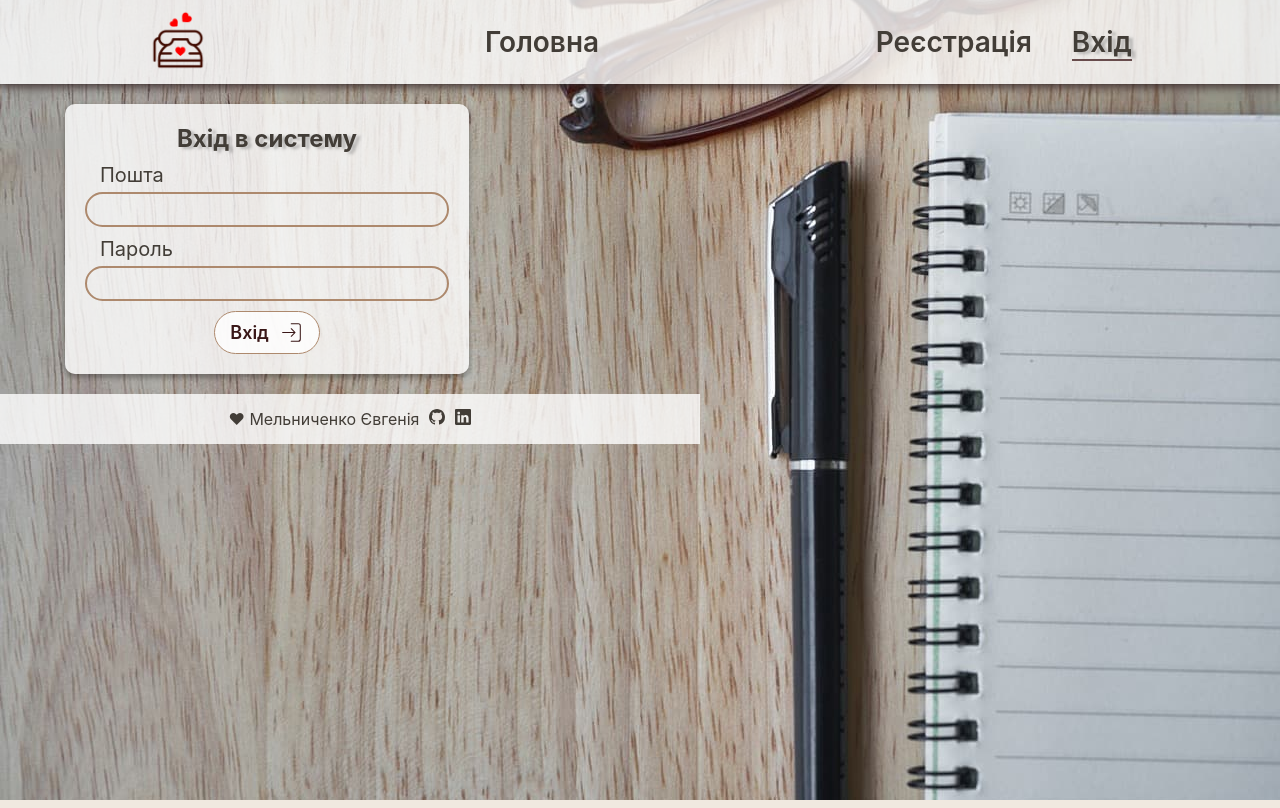
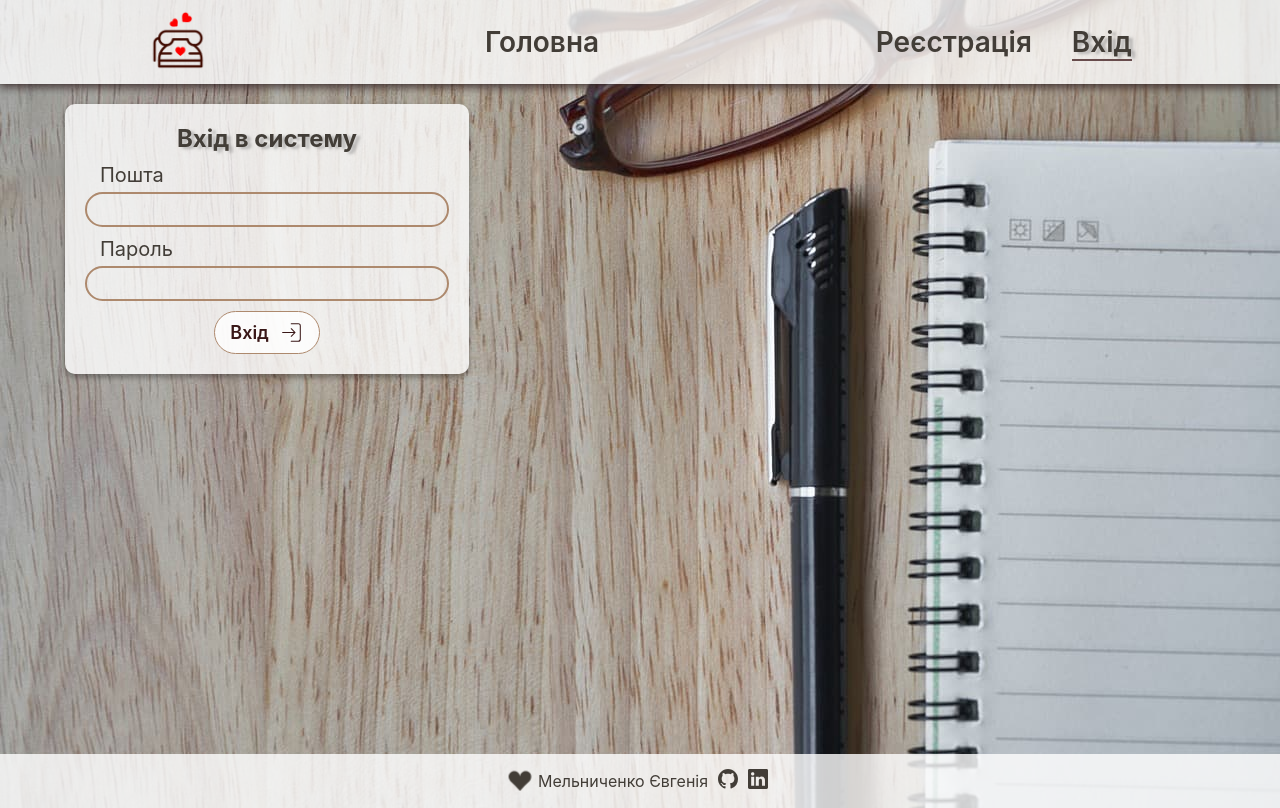
Before and after one commit to MelnychenkoJenny/Phonebook, a React (Create React App) app: page /goit-react-hw-08-phonebook/login in a window 1280 px wide. Built offline with nearby package versions, Linux system fonts and the light colour scheme.

Commit message:
fix vh with footer

```diff
--- a/src/components/App/App.styled.jsx
+++ b/src/components/App/App.styled.jsx
@@ -1,8 +1,8 @@
 import styled from 'styled-components';
 
 export const Container = styled.div`
-  position: relative;
   display: flex;
+
   flex-direction: column;
   align-items: center;
   padding-top: 20px;
--- a/src/components/Footer/Footer.jsx
+++ b/src/components/Footer/Footer.jsx
@@ -1,13 +1,14 @@
-import { FooterStyle } from "./Footer.styled"
+import { FooterStyle, HeartIcon, SocialLink } from "./Footer.styled"
 import { BsGithub, BsLinkedin } from 'react-icons/bs';
-import { Link } from "react-router-dom";
+
 
 export const Footer = () => {
     return (
         <FooterStyle>
-            <p>❤ Мельниченко Євгенія</p>
-            <Link to='https://github.com/MelnychenkoJenny?tab=repositories'><BsGithub/></Link>
-            <Link to='https://www.linkedin.com/in/yevheniia-melnychenko/'><BsLinkedin/></Link>
+            <HeartIcon/>
+            <p> Мельниченко Євгенія</p>
+            <SocialLink to='https://github.com/MelnychenkoJenny?tab=repositories'><BsGithub/></SocialLink>
+            <SocialLink to='https://www.linkedin.com/in/yevheniia-melnychenko/'><BsLinkedin/></SocialLink>
 
         </FooterStyle>
     )
--- a/src/components/Footer/Footer.styled.jsx
+++ b/src/components/Footer/Footer.styled.jsx
@@ -1,6 +1,22 @@
-import styled from 'styled-components';
+import { BsFillSuitHeartFill } from 'react-icons/bs';
+import { Link } from 'react-router-dom';
+import styled, {keyframes} from 'styled-components';
 
+const heartbeat = keyframes`
+0% {
+    transform: scale(1);
+  }
+  20% {
+    transform: scale(1.25);
+  }
+  40% {
+    transform: scale(1.5);
+  }
+`;
 
+export const HeartIcon = styled(BsFillSuitHeartFill)`
+animation: ${heartbeat} 1s infinite;
+`
 export const FooterStyle = styled.footer`
 
 padding: 15px;
@@ -9,12 +25,23 @@ display: flex;
     gap: 10px;
     align-items: center;
 background-color: ${({ theme: { colors } }) => colors.bgAlfa};
-@media screen and (min-width: 768px) {
-    width: 50%;
+// @media screen and (min-width: 768px) {
+//     width: 50%;
 
-  }
-  @media screen and (min-width: 1200px) {
-    padding-left: 30px;
-    padding-right: 30px;
-  }
+//   }
+//   @media screen and (min-width: 1200px) {
+//     padding-left: 30px;
+//     padding-right: 30px;
+//   }
 `
+export const SocialLink = styled(Link)`
+&>svg {
+    width: 20px;
+    height: 20px;
+    transition: color 0.3s ease, transform 0.3s ease;
+}
+& > svg:hover {
+    fill: ${({ theme: { colors } }) => colors.border};
+    transform: scale(1.5);
+}
+`
--- a/src/pages/HomePage.styled.jsx
+++ b/src/pages/HomePage.styled.jsx
@@ -10,11 +10,11 @@ to {
 }`;
 
 export const ContainerHomePage = styled(Container)`
+
   padding-top: 40px;
   padding-bottom: 40px;
-  height: 100vh;
   background-color: ${({ theme: { colors } }) => colors.bgAlfa};
-
+min-height: calc(100vh - 210px);
   animation: ${slideIn} 0.35s ease-out forwards;
   transform: translateY(100%);
   @media screen and (min-width: 768px) {
--- a/src/pages/LogInPage.styled.jsx
+++ b/src/pages/LogInPage.styled.jsx
@@ -11,4 +11,5 @@ const slideIn = keyframes` from {
 export const ContainerLogInPage = styled(Container)`
   animation: ${slideIn} 0.35s ease-out forwards;
   transform: translateY(100%);
+  min-height: calc(100vh - 170px);
 `;
--- a/src/pages/RegisterPage.styled.jsx
+++ b/src/pages/RegisterPage.styled.jsx
@@ -11,4 +11,5 @@ const slideIn = keyframes` from {
 export const ContainerRegisterPage = styled(Container)`
   animation: ${slideIn} 0.35s ease-out forwards;
   transform: translateY(100%);
+  min-height: calc(100vh - 170px);
 `;
```
Also changed, not shown: src/pages/HomePage.js (+8 -1 lines).
